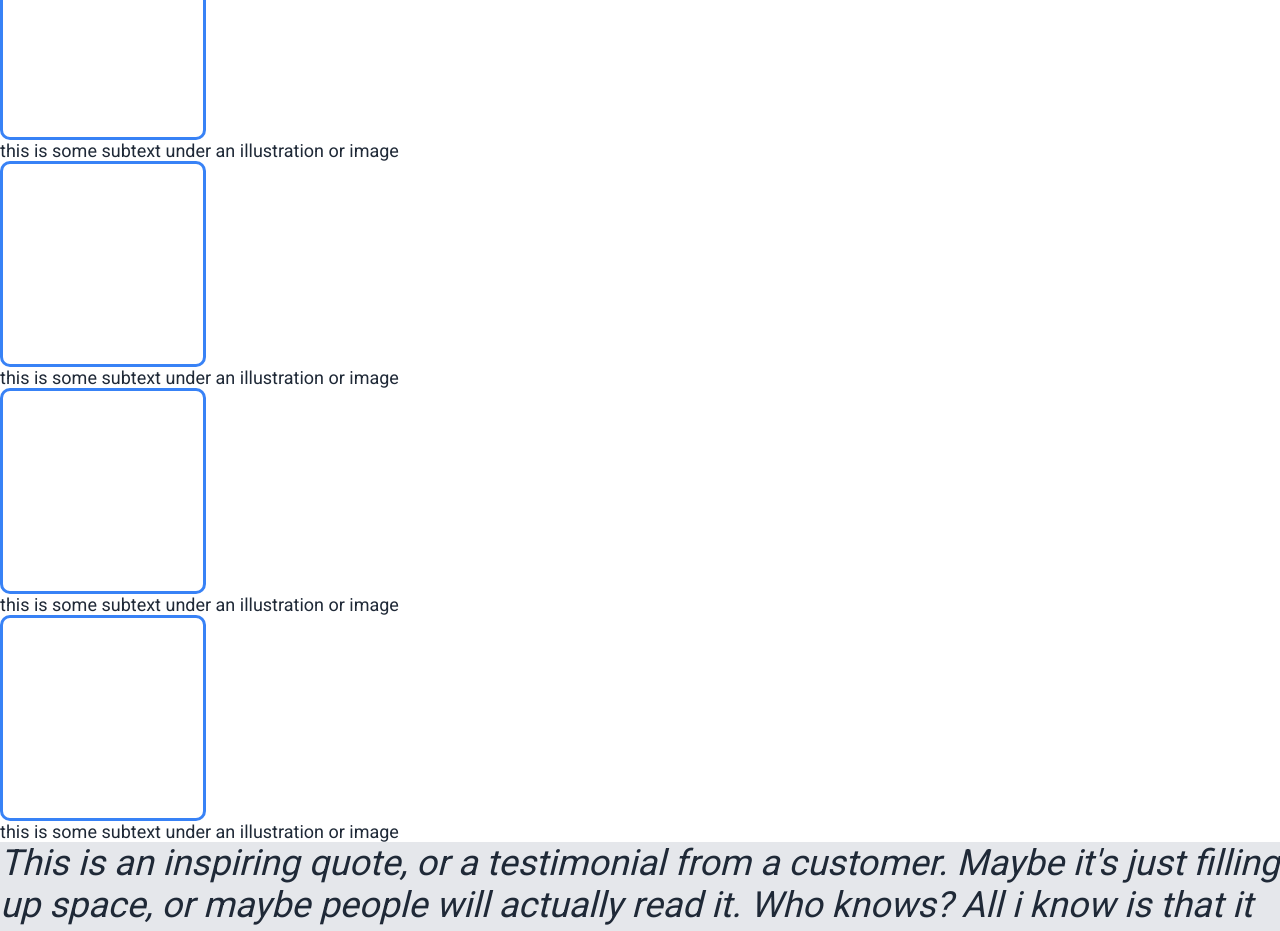
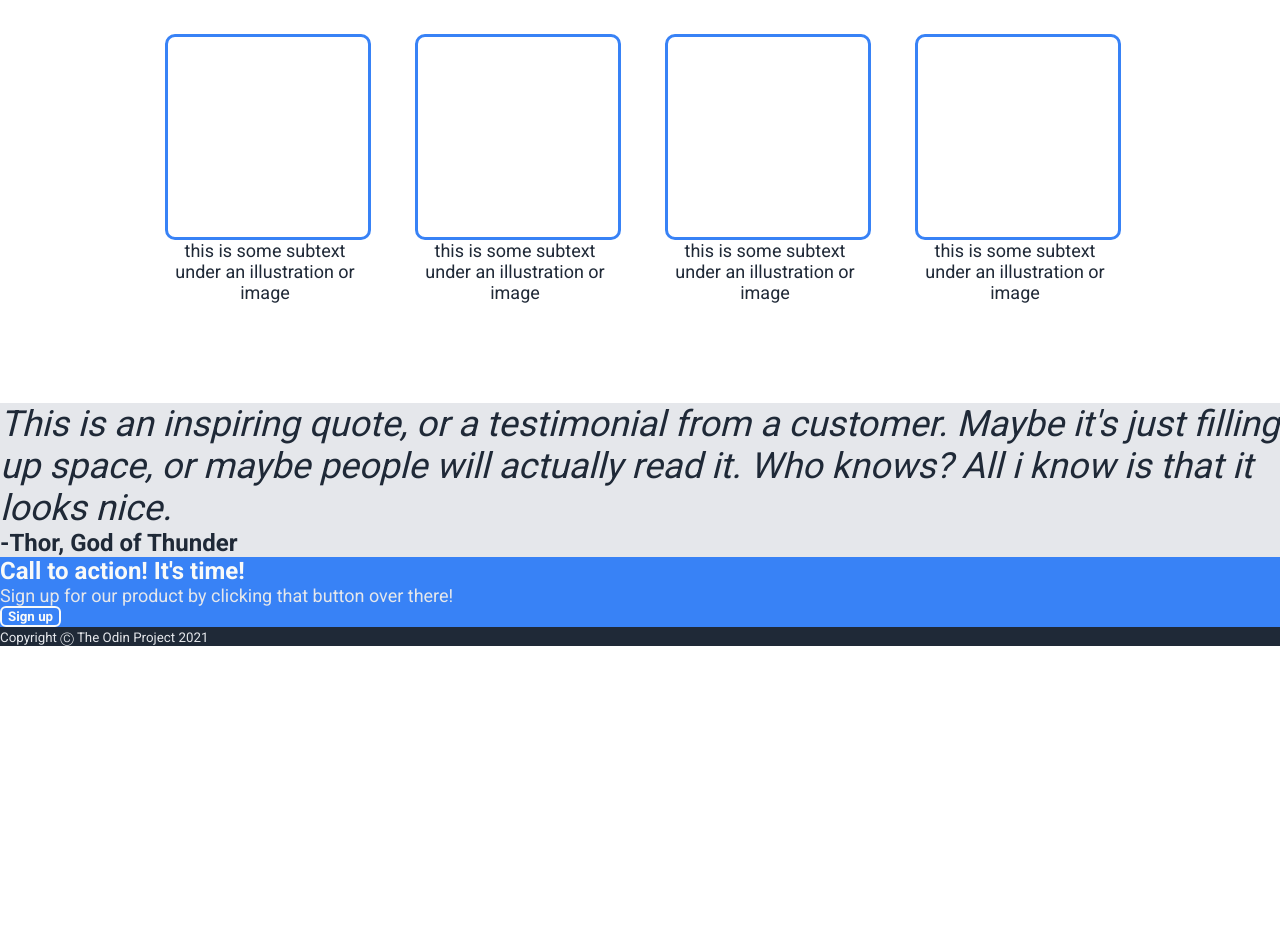
Before and after one commit to gujiitoo/landing-page, a plain HTML site: page index.html in a window 1280 px wide. Shown: the part 660-1591 px from the top of the page. After the commit the page ends 1306 px from the top, so only its background shows below. Drawn offline with Linux system fonts and the light colour scheme.

Commit message:
add styles to information section

```diff
--- a/style.css
+++ b/style.css
@@ -85,6 +85,24 @@ body {
     font-size: 36px;
     font-weight: 900px;
     color: #1F2937;
+    margin: 50px 0;
+}
+
+
+.information {
+    text-align: center;
+}
+
+.info-container {
+    display: flex;
+    justify-content: center;
+    gap: 50px;
+    margin-bottom: 100px;
+}
+
+.item {
+    max-width: 200px;
+    text-align: center;
 }
 
 .info-img {
```
